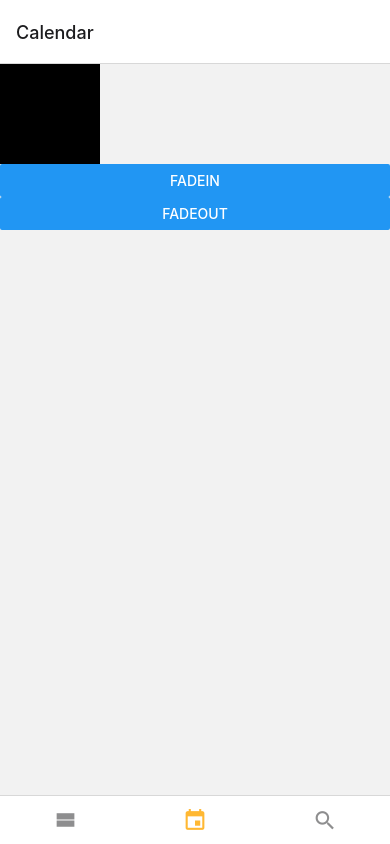
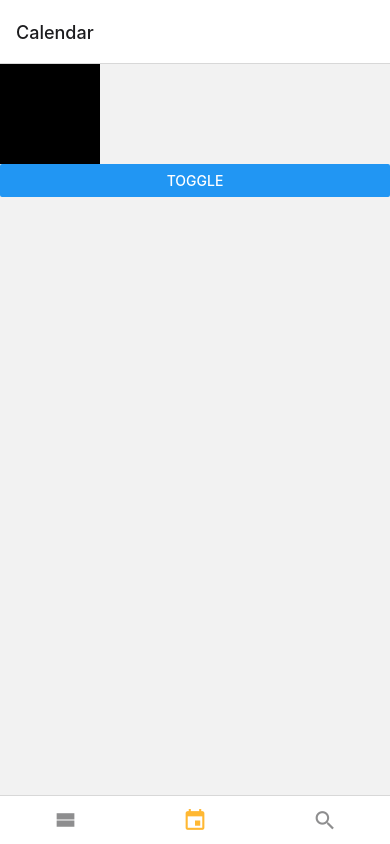
Before and after one commit to ShimHyesu/ExpoApp, a React Native app: screen /Calendar in a window 390 px wide. Built offline with nearby package versions, Linux system fonts and the light colour scheme.

Commit message:
Animated_Toggle버튼으로 서서히 사라지고 나타나기

```diff
--- a/screens/CalendarScreen.js
+++ b/screens/CalendarScreen.js
@@ -1,4 +1,4 @@
-import React, { useRef } from "react";
+import React, { useEffect, useRef, useState } from "react";
 import { View, Text, StyleSheet, Animated, Button } from "react-native";
 
 function FadeInAndOut() {
@@ -8,29 +8,23 @@ function FadeInAndOut() {
   // <Animated.View>{{(속성값): animation}}</Animated.View> 과 같이 사용
   // animation값 변경할때 Animated.timing(animation,{...}).start() 함수 사용
   const animation = useRef(new Animated.Value(1)).current;
+  const [hidden, setHidden] = useState(false);
+
+  useEffect(() => {
+    Animated.timing(animation, {
+      toValue: hidden ? 0 : 1,
+      useNativeDriver: true,
+    }).start();
+  }, [hidden, animation]);
 
   return (
     <View>
       <Animated.View style={[styles.rectangular, { opacity: animation }]} />
       <Button
-        title="FadeIn"
-        onPress={() =>
-          Animated.timing(animation, {
-            // 어떤 값으로 변경할지 - 필수
-            toValue: 1,
-            // 네이티브 드라이버 사용 여부 - 필수 : 레이아웃과 관련없는 스타일에만 적용 가능
-            useNativeDriver: true,
-          }).start()
-        }
-      />
-      <Button
-        title="FadeOut"
-        onPress={() =>
-          Animated.timing(animation, {
-            toValue: 0,
-            useNativeDriver: true,
-          }).start()
-        }
+        title="Toggle"
+        onPress={() => {
+          setHidden(!hidden);
+        }}
       />
     </View>
   );
```
